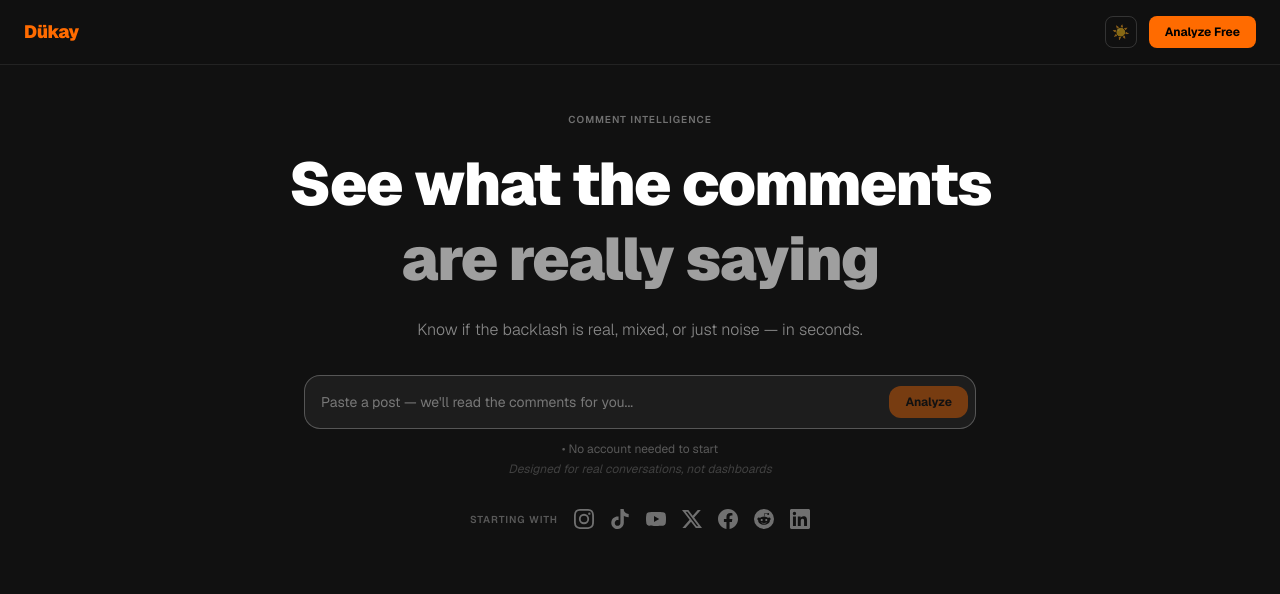
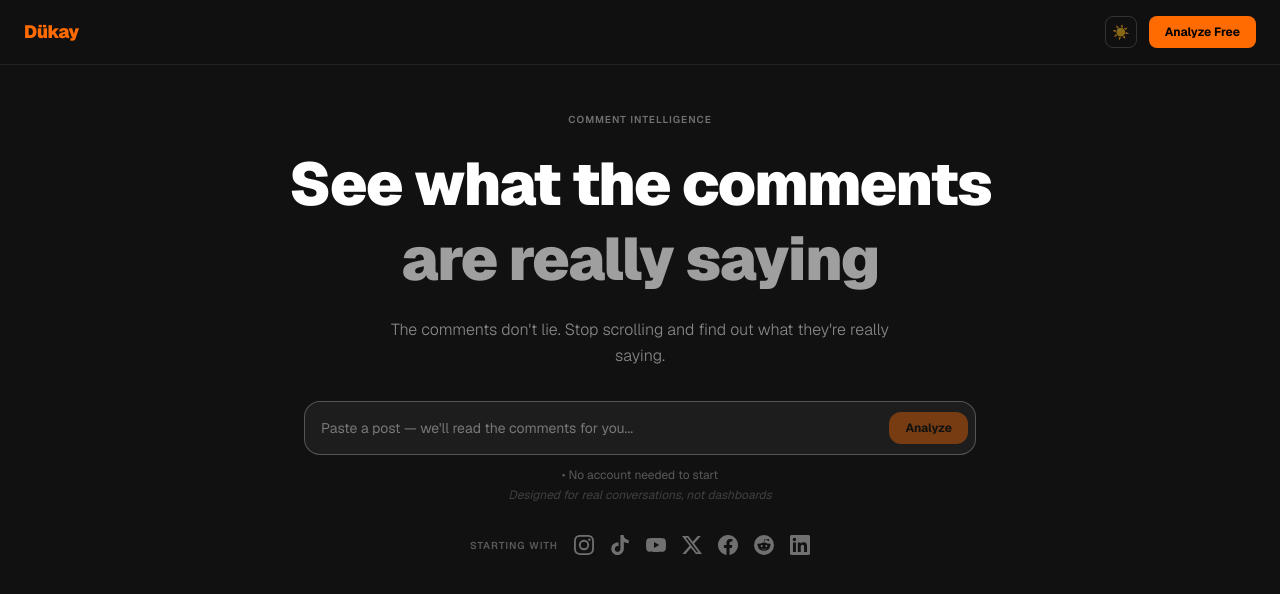
Before and after one commit to gokedaboss/dukay, a Next.js app: page / in a window 1280 px wide. Shown: the top 594 px of the page. Built offline with nearby package versions, Linux system fonts and the light colour scheme.

Commit message:
fix no comments error message, update hero subtitle

```diff
--- a/app/page.tsx
+++ b/app/page.tsx
@@ -95,7 +95,7 @@ const FETCH_STAGE_DURATION = 18000;
 const errorMessages: Record<string, string> = {
   unsupported: "This link isn't supported yet. Try Instagram, TikTok, YouTube, X, Facebook, Reddit or LinkedIn.",
   private: "We couldn't read comments from this post. It may be private or restricted.",
-  no_comments: "No comments found for this post. It may be too new or have comments disabled.",
+  no_comments: "We couldn't read the comments on this post. It may be restricted, private, or the platform blocked access.",
   x_restricted: "X restricts comment access on most posts. Try Instagram, YouTube or Reddit for best results.",
   timeout: "This took too long. The post may have too many restrictions. Try another link.",
   default: "Something went wrong analyzing this post. Please try again.",
@@ -462,7 +462,7 @@ export default function Home() {
           <span className="text-white/60">are really saying</span>
         </h1>
         <p className="text-white/50 text-base font-light max-w-lg mx-auto mb-8 leading-relaxed">
-          Know if the backlash is real, mixed, or just noise — in seconds.
+          The comments don't lie. Stop scrolling and find out what they're really saying.
         </p>
 
         <div className="relative w-full max-w-2xl mx-auto mb-3">
```
